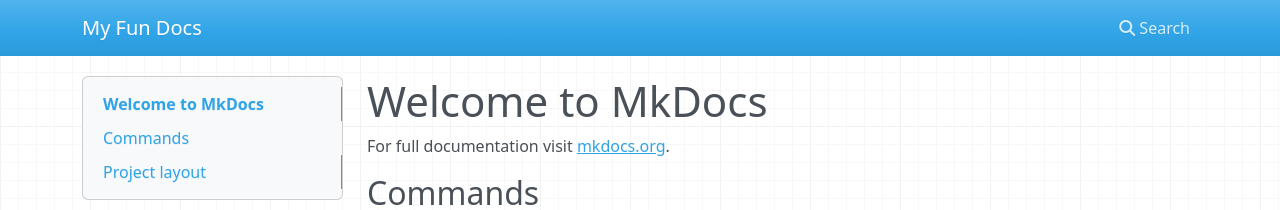
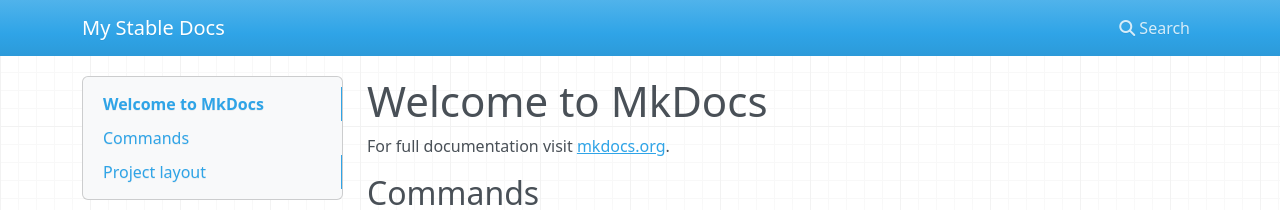
Before and after one commit to estenberg/test-docs, an MkDocs documentation site: the page built from docs/index.md, in a window 1280 px wide. Shown: the top 210 px of the page. Built offline with MkDocs 1.6.1, drawn with Linux system fonts in a browser that asks for light colours; nearby versions of some CDN libraries.

Commit message:
stable title

```diff
--- a/mkdocs.yml
+++ b/mkdocs.yml
@@ -1 +1 @@
-site_name: My Fun Docs
+site_name: My Stable Docs
```
